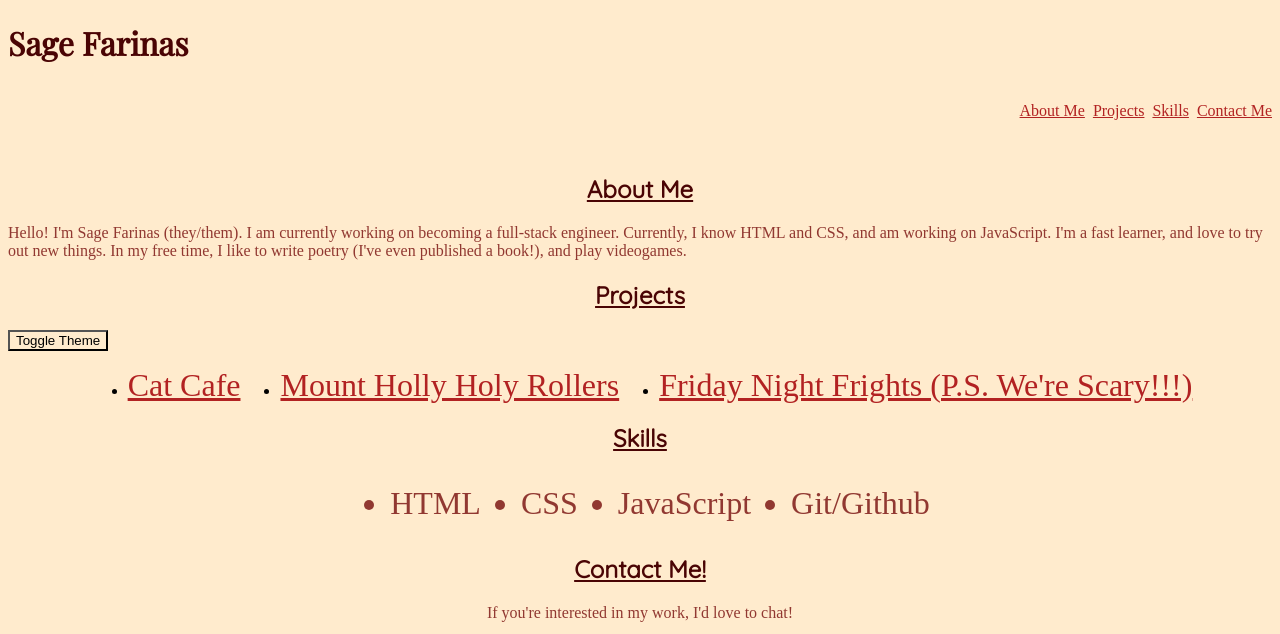
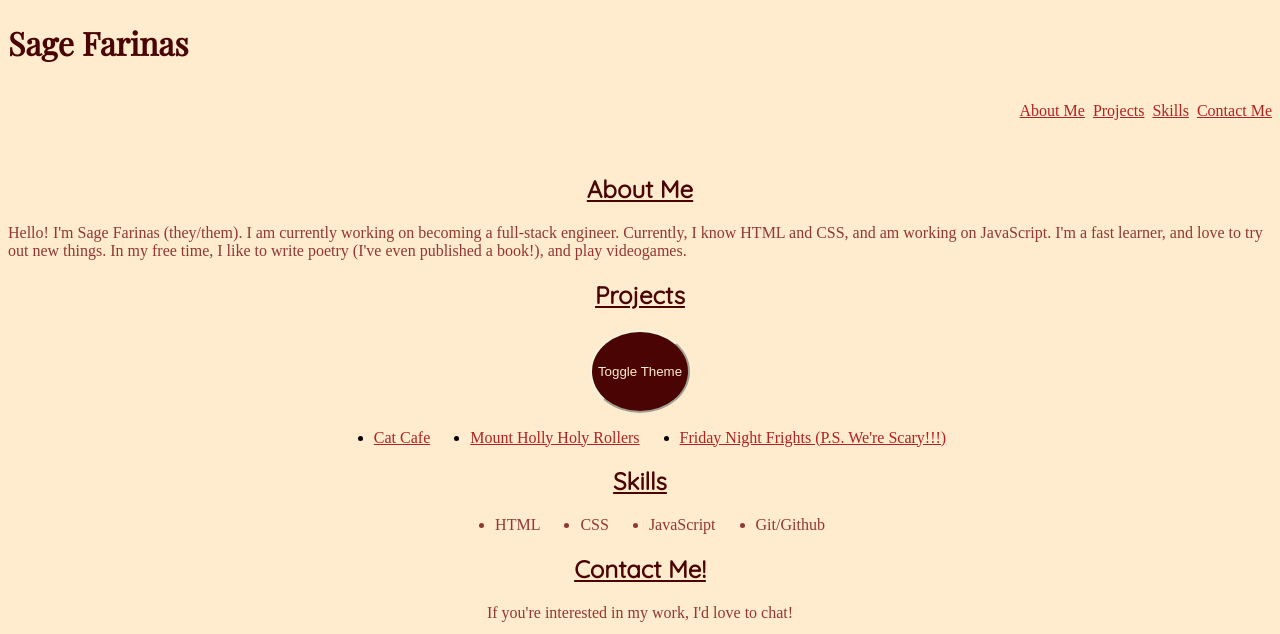
Before and after one commit to sagefarinas20/portfolio, a plain HTML site: page index.html in a window 1280 px wide. Shown: the top 634 px of the page. Drawn offline with nearby package versions, Linux system fonts and the light colour scheme; a web font is replaced by a local one.

Commit message:
Add button for JS

```diff
--- a/style.css
+++ b/style.css
@@ -47,6 +47,24 @@ nav a:visited{
     text-decoration: underline;
 }
 
+#projects .button{
+    display:flex;
+    flex-wrap: wrap;
+    gap: .125rem;
+    flex-direction: row;
+    justify-content: space-around;
+}
+
+#projects button{
+    align-content: center;
+    border-radius: 75%;
+    padding-top: 2rem;
+    padding-bottom: 2rem;
+    background-color:#4A0404;
+    color: blanchedalmond;
+    border-color: beige;
+}
+
 #projects ul{
     flex-direction: row;
     flex-wrap:wrap;
@@ -58,7 +76,6 @@ nav a:visited{
 
 #projects li a:link{
     color: firebrick;
-    font-size: 2rem;
 }
 
 #projects li a:visited{
@@ -80,7 +97,6 @@ nav a:visited{
     justify-content: center;
     font-family: "Ysabeau Office";
     color:#913831;
-    font-size: 2rem;
 }
 
 #contact h2{
```
